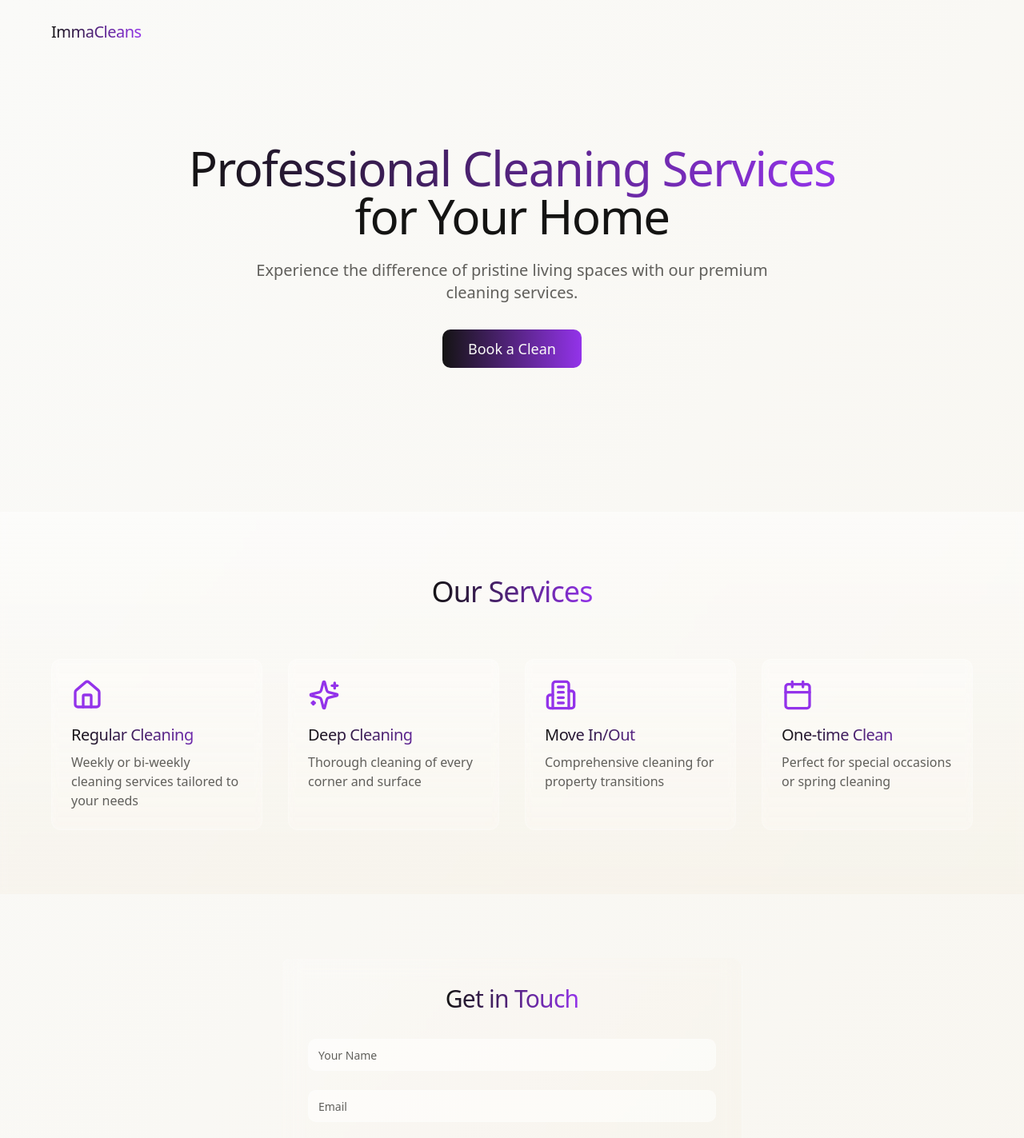
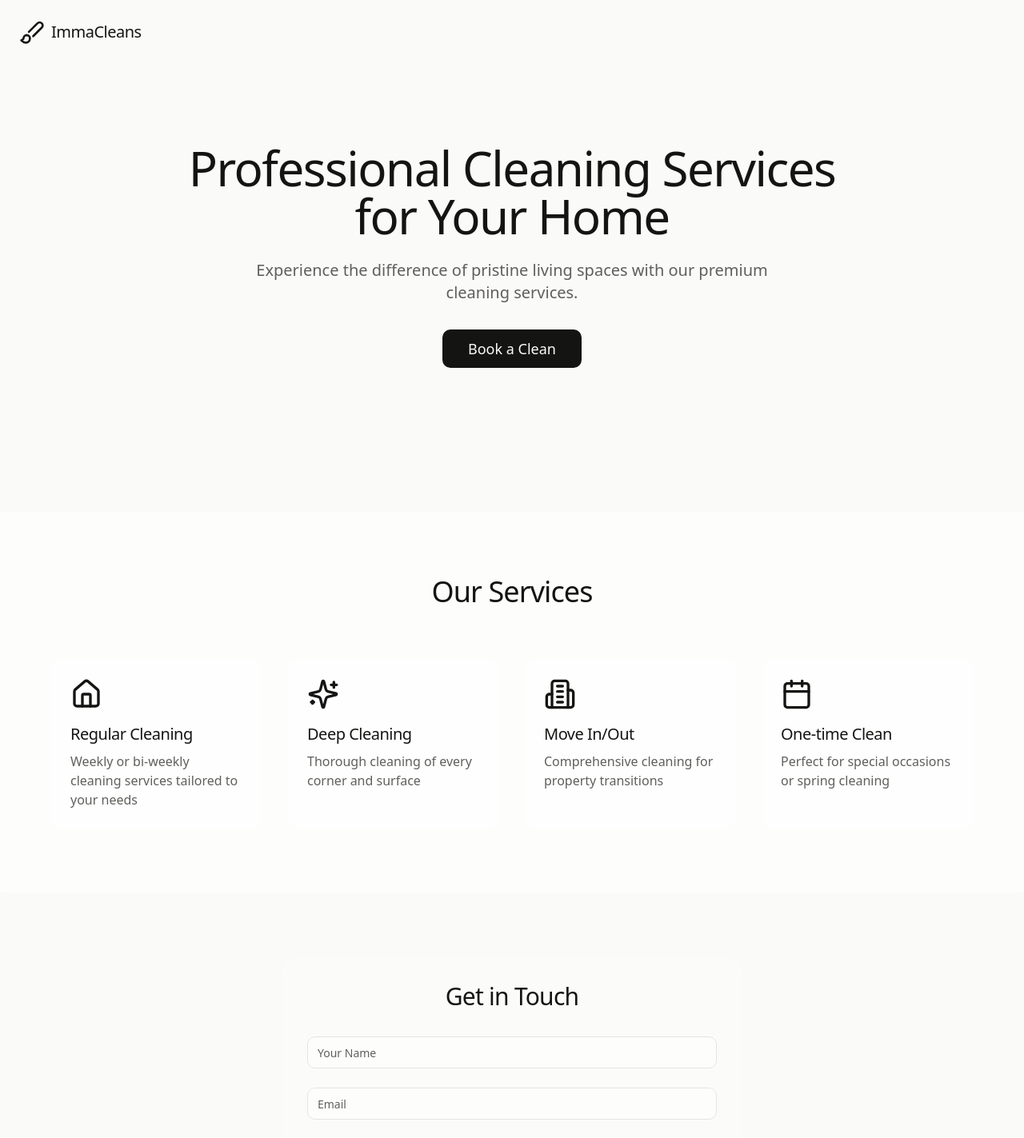
Before and after one commit to nwanne63/immacleans-dev, a React (Vite) app: page / in a window 1280 px wide. Shown: the top 1423 px of the page at 80% size. Built offline with nearby package versions, Linux system fonts and the light colour scheme.

Commit message:
Reverted to edit 09c2f503-7235-4587-9885-bf07e68eab20: "Add logo to header
Implemented a logo in the top left corner of the application for improved branding and visual appeal.
[skip gpt_engineer]"

```diff
--- a/src/components/Contact.tsx
+++ b/src/components/Contact.tsx
@@ -5,23 +5,19 @@ import { Textarea } from "./ui/textarea";
 export const Contact = () => {
   return (
     <section className="py-20 px-4">
-      <div className="max-w-xl mx-auto bg-gradient-to-br from-white/20 to-accent/20 backdrop-blur-md p-8 rounded-lg border border-white/20">
-        <h2 className="text-3xl font-light text-center mb-8">
-          <span className="bg-gradient-to-r from-primary to-purple-600 bg-clip-text text-transparent">
-            Get in Touch
-          </span>
-        </h2>
+      <div className="max-w-xl mx-auto bg-white/20 backdrop-blur-md p-8 rounded-lg">
+        <h2 className="text-3xl font-light text-center mb-8">Get in Touch</h2>
         <form className="space-y-6">
           <div className="space-y-2">
-            <Input placeholder="Your Name" className="bg-white/50 border-white/20" />
+            <Input placeholder="Your Name" className="bg-white/50" />
           </div>
           <div className="space-y-2">
-            <Input type="email" placeholder="Email" className="bg-white/50 border-white/20" />
+            <Input type="email" placeholder="Email" className="bg-white/50" />
           </div>
           <div className="space-y-2">
-            <Textarea placeholder="Message" className="bg-white/50 border-white/20 min-h-[120px]" />
+            <Textarea placeholder="Message" className="bg-white/50 min-h-[120px]" />
           </div>
-          <Button className="w-full bg-gradient-to-r from-primary to-purple-600 hover:opacity-90 transition-opacity text-primary-foreground">
+          <Button className="w-full bg-primary text-primary-foreground hover:bg-primary/90">
             Send Message
           </Button>
         </form>
--- a/src/components/Hero.tsx
+++ b/src/components/Hero.tsx
@@ -9,18 +9,15 @@ export const Hero = () => {
     <section className="min-h-[80vh] flex items-center justify-center px-4 animate-fade-in">
       <div className="max-w-4xl mx-auto text-center">
         <h1 className="text-4xl md:text-6xl font-light mb-6 tracking-tight">
-          <span className="bg-gradient-to-r from-primary to-purple-600 bg-clip-text text-transparent">
-            Professional Cleaning Services
-          </span>
-          <br />
-          <span className="text-primary">for Your Home</span>
+          Professional Cleaning Services
+          <br /> for Your Home
         </h1>
         <p className="text-lg md:text-xl text-muted-foreground mb-8 max-w-2xl mx-auto">
           Experience the difference of pristine living spaces with our premium cleaning
           services.
         </p>
         <Button
-          className="bg-gradient-to-r from-primary to-purple-600 hover:opacity-90 transition-opacity text-primary-foreground text-lg px-8 py-6"
+          className="bg-primary text-primary-foreground hover:bg-primary/90 text-lg px-8 py-6"
           onClick={() => setShowServiceSelection(true)}
         >
           Book a Clean
--- a/src/components/Services.tsx
+++ b/src/components/Services.tsx
@@ -25,23 +25,14 @@ const services = [
 
 export const Services = () => {
   return (
-    <section className="py-20 px-4 bg-gradient-to-b from-white/50 to-accent/20 backdrop-blur-sm">
+    <section className="py-20 px-4 bg-white/50 backdrop-blur-sm">
       <div className="max-w-6xl mx-auto">
-        <h2 className="text-3xl md:text-4xl font-light text-center mb-16">
-          <span className="bg-gradient-to-r from-primary to-purple-600 bg-clip-text text-transparent">
-            Our Services
-          </span>
-        </h2>
+        <h2 className="text-3xl md:text-4xl font-light text-center mb-16">Our Services</h2>
         <div className="grid grid-cols-1 md:grid-cols-2 lg:grid-cols-4 gap-8">
           {services.map((service) => (
-            <div
-              key={service.title}
-              className="p-6 rounded-lg bg-white/30 backdrop-blur-sm animate-fade-up hover:shadow-lg transition-shadow duration-300 border border-white/20"
-            >
-              <service.icon className="w-10 h-10 mb-4 text-purple-600" />
-              <h3 className="text-xl font-medium mb-2 bg-gradient-to-r from-primary to-purple-600 bg-clip-text text-transparent">
-                {service.title}
-              </h3>
+            <div key={service.title} className="p-6 rounded-lg bg-white/30 backdrop-blur-sm animate-fade-up">
+              <service.icon className="w-10 h-10 mb-4 text-primary" />
+              <h3 className="text-xl font-medium mb-2">{service.title}</h3>
               <p className="text-muted-foreground">{service.description}</p>
             </div>
           ))}
--- a/src/pages/Index.tsx
+++ b/src/pages/Index.tsx
@@ -5,12 +5,10 @@ import { Brush } from "lucide-react";
 
 const Index = () => {
   return (
-    <div className="min-h-screen bg-gradient-to-br from-background to-accent/20 text-foreground">
+    <div className="min-h-screen bg-background text-foreground">
       <div className="fixed top-6 left-6 flex items-center gap-2 animate-fade-in">
-        <Brush className="w-8 h-8 bg-gradient-to-r from-primary to-purple-600 bg-clip-text text-transparent" />
-        <span className="font-light text-xl tracking-tight bg-gradient-to-r from-primary to-purple-600 bg-clip-text text-transparent">
-          ImmaCleans
-        </span>
+        <Brush className="w-8 h-8 text-primary" />
+        <span className="font-light text-xl tracking-tight">ImmaCleans</span>
       </div>
       <Hero />
       <Services />
```
